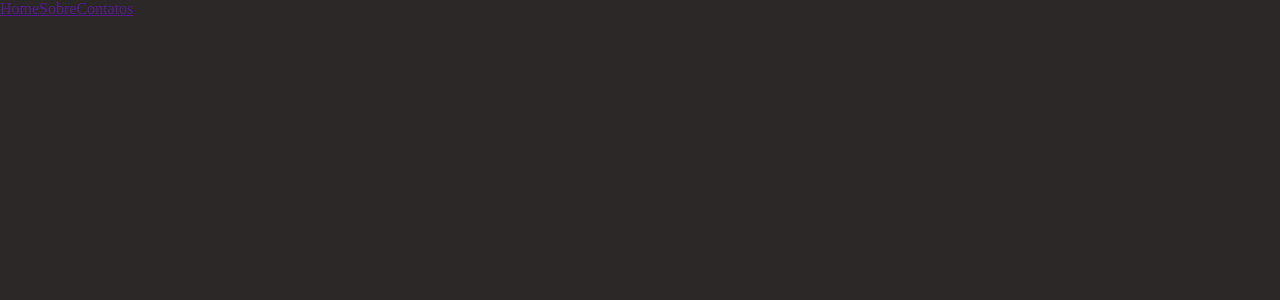
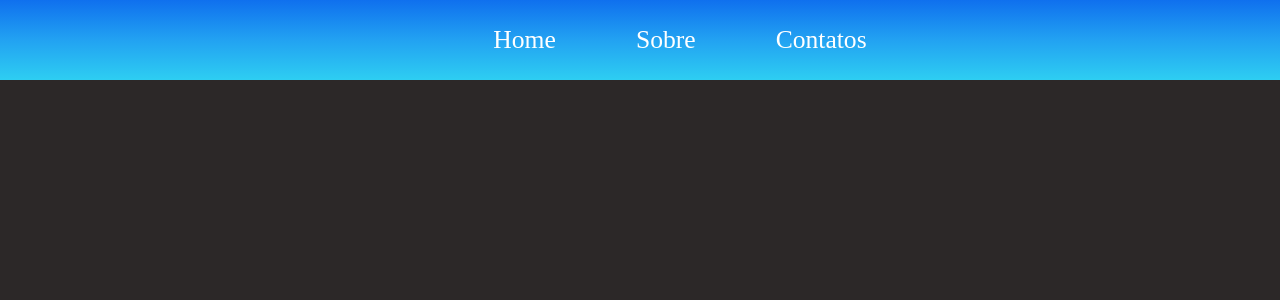
Before and after one commit to breno-facanha/LandingPageReact_1.0, a React (Vite) app in the folder landing-page/: page / in a window 1280 px wide. Shown: the top 300 px of the page. Built offline with nearby package versions, Linux system fonts and the light colour scheme.

Commit message:
Update Header.module.css
Configurando css do componente header

```diff
--- a/landing-page/src/components/Header/Header.module.css
+++ b/landing-page/src/components/Header/Header.module.css
@@ -0,0 +1,16 @@
+.cabecalho{
+    display: flex;
+    align-items: center;
+    justify-content: center;
+    align-content: space-around;
+
+    background-image: linear-gradient(to bottom, #0f70ee,  #22A2F2, #2ECEF2);
+    height: 10vh;
+}
+
+.cabecalho a{
+    color: white;
+    text-decoration: none;
+    margin-left: 5rem;
+    font-size: 1.6rem;
+}
```
